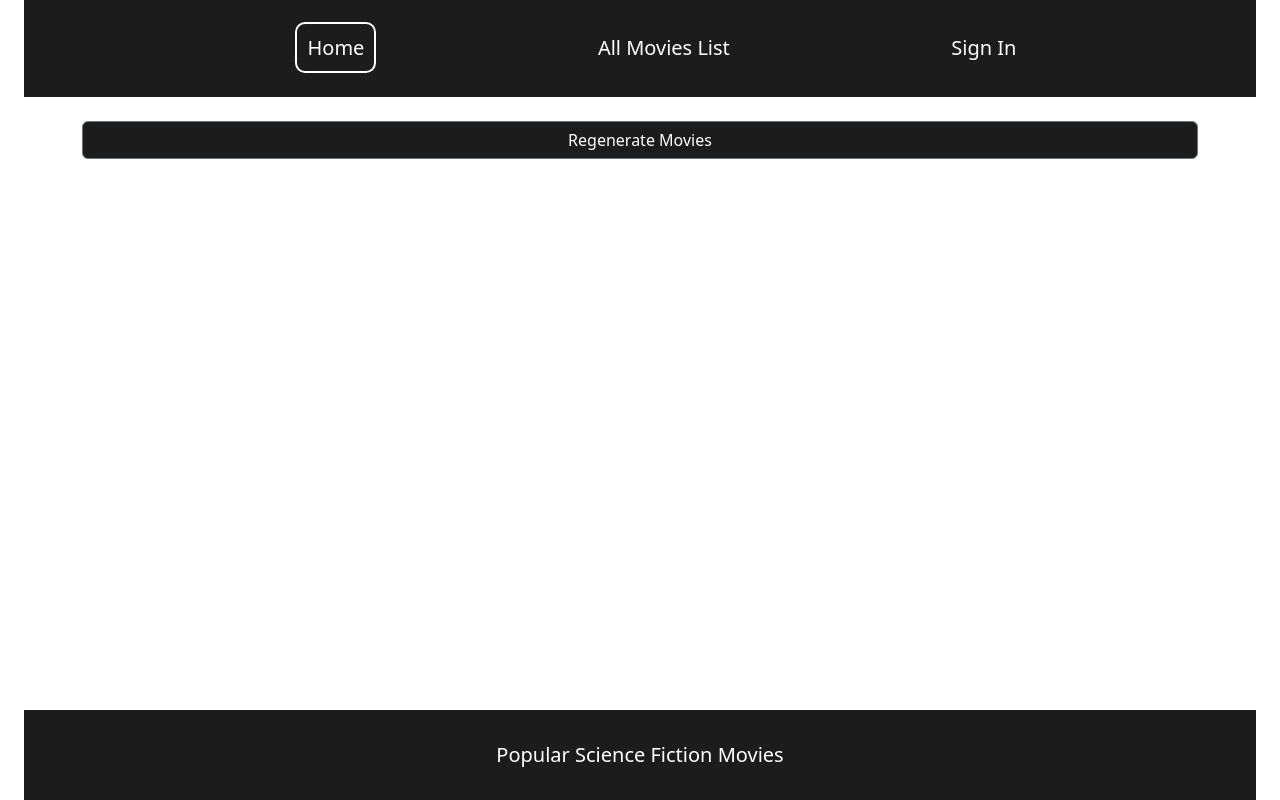
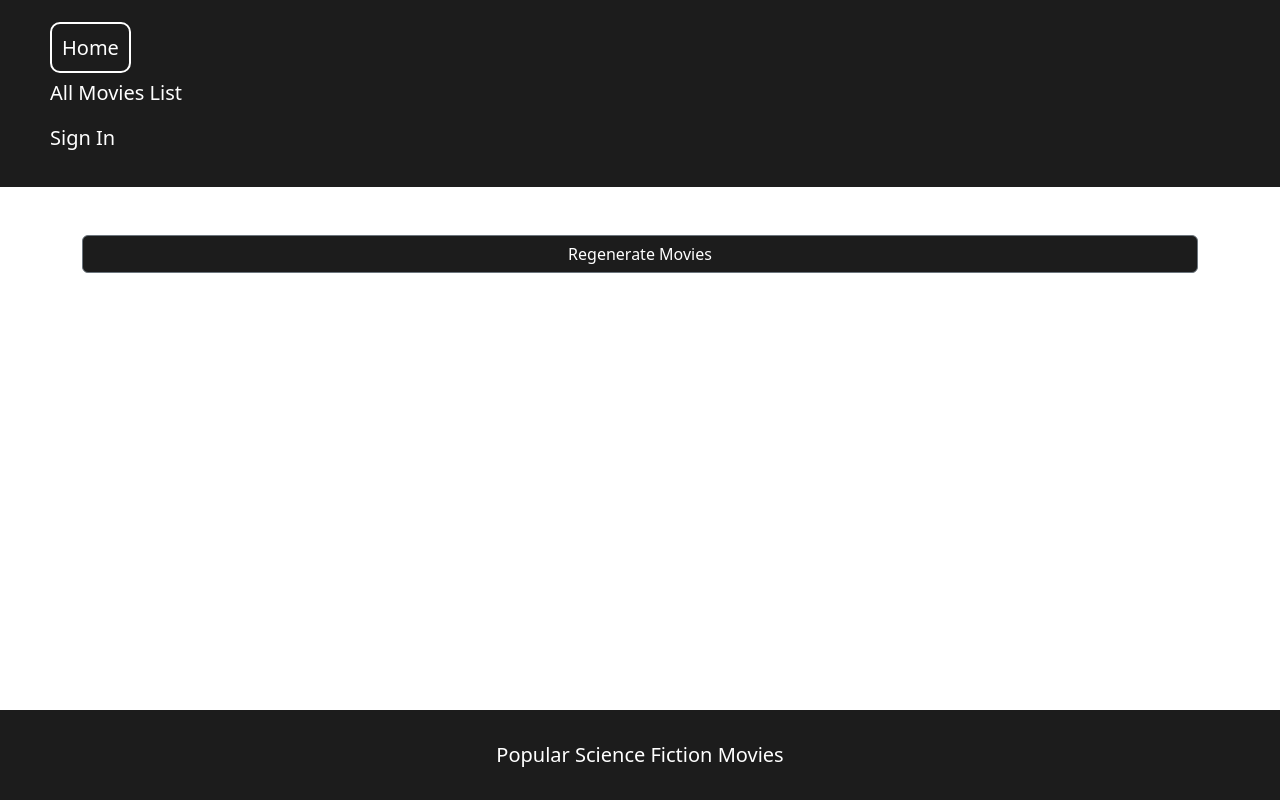
Before and after one commit to himanshuverma544/Sci-Flix-Movie-App, a React (Create React App) app: page / in a window 1280 px wide. Built offline with nearby package versions, Linux system fonts and the light colour scheme; no server answers.

Commit message:
upd: managed gutters

```diff
--- a/src/pages/Layout.js
+++ b/src/pages/Layout.js
@@ -14,11 +14,11 @@ const Layout = () => {
 
   return (
     <>
-      <Container className="master-cont" fluid>
-        <Container className="header-cont" fluid>
+      <Container className="master-cont gx-0" fluid>
+        <Container className="header-cont gx-0" fluid>
           <header>
-            <nav className="movie-app-navbar mb-4">
-              <ul className="d-flex justify-content-evenly">
+            <nav className="movie-app-navbar">
+              <ul>
                 <li>
                   <NavLink to="/">Home</NavLink>
                 </li>
@@ -33,14 +33,14 @@ const Layout = () => {
           </header>
         </Container>
 
-        <Container className="main-cont">
+        <Container className="main-cont my-5">
           <main>
             <Outlet/>
           </main>
           <ToastContainer position="bottom-left"/>
         </Container>
 
-        <Container className="footer-cont" fluid>
+        <Container className="footer-cont gx-0" fluid>
           <footer>
             Popular Science Fiction Movies
           </footer>
```
